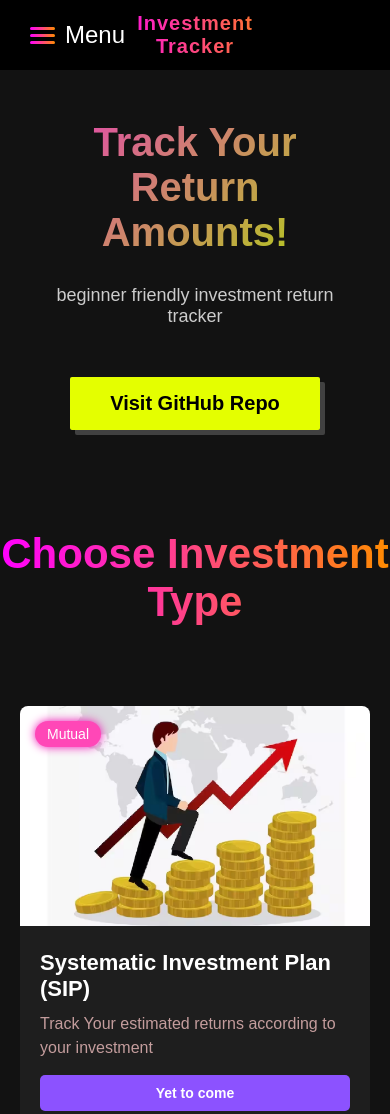
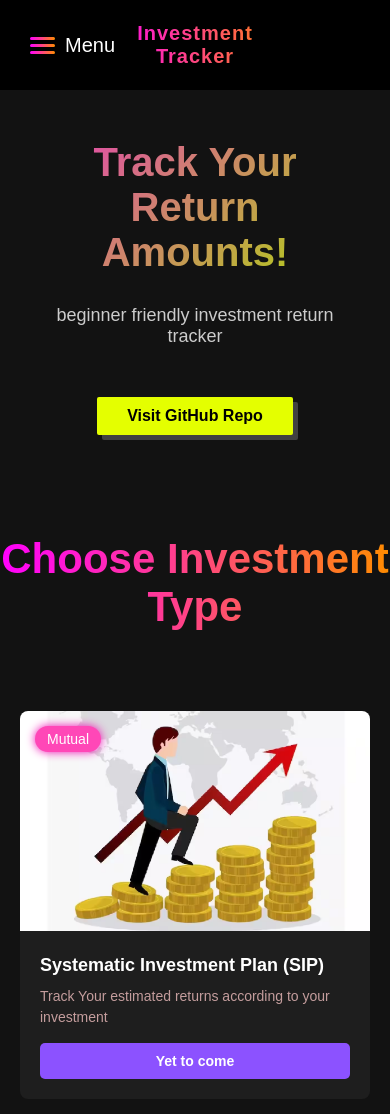
Before and after one commit to Dharun-2k7/ReturnTracker, a plain HTML site: page index.html in a window 390 px wide. Shown: the top 1114 px of the page. Drawn offline with Linux system fonts and the light colour scheme.

Commit message:
updated CSS

```diff
--- a/styles.css
+++ b/styles.css
@@ -18,7 +18,7 @@
             align-items: center;
             padding: 20px;
             background-color: #000;
-            height: 70px;
+            height: 90px;
             position: relative;
         }
 
@@ -34,7 +34,7 @@
             display: flex;
             align-items: center;
             gap: 10px;
-            margin-right: auto; /* Push menu to the left */
+            margin-right: auto;
         }
 
         .menu-toggle:hover {
@@ -436,5 +436,34 @@
             font-size: 20px;
             height: auto;
         }
+            .menu-toggle {
+                margin-right: 20px;
+                font-size: 20px;
+            }
+
+            .sidebar h2 {
+                font-size: 20px;
+            }
+
+            .sidebar li {
+                font-size: 14px;
+            }
+
+            .cta-button {
+                padding: 10px 30px;
+                font-size: 16px;
+            }
+
+            .project-card {
+                max-width: 100%;
+            }
+
+            .project-title {
+                font-size: 18px;
+            }
+
+            .project-description {
+                font-size: 14px;
+            }
 
         }
```
